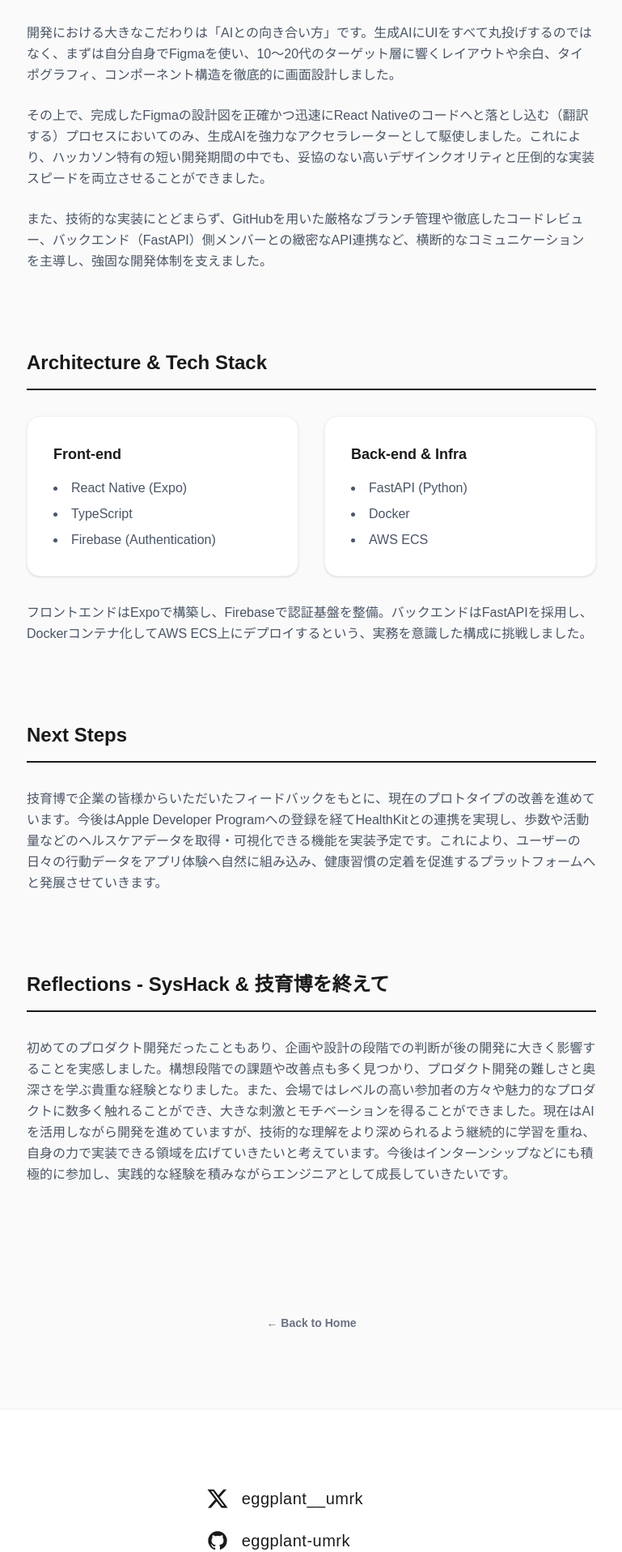
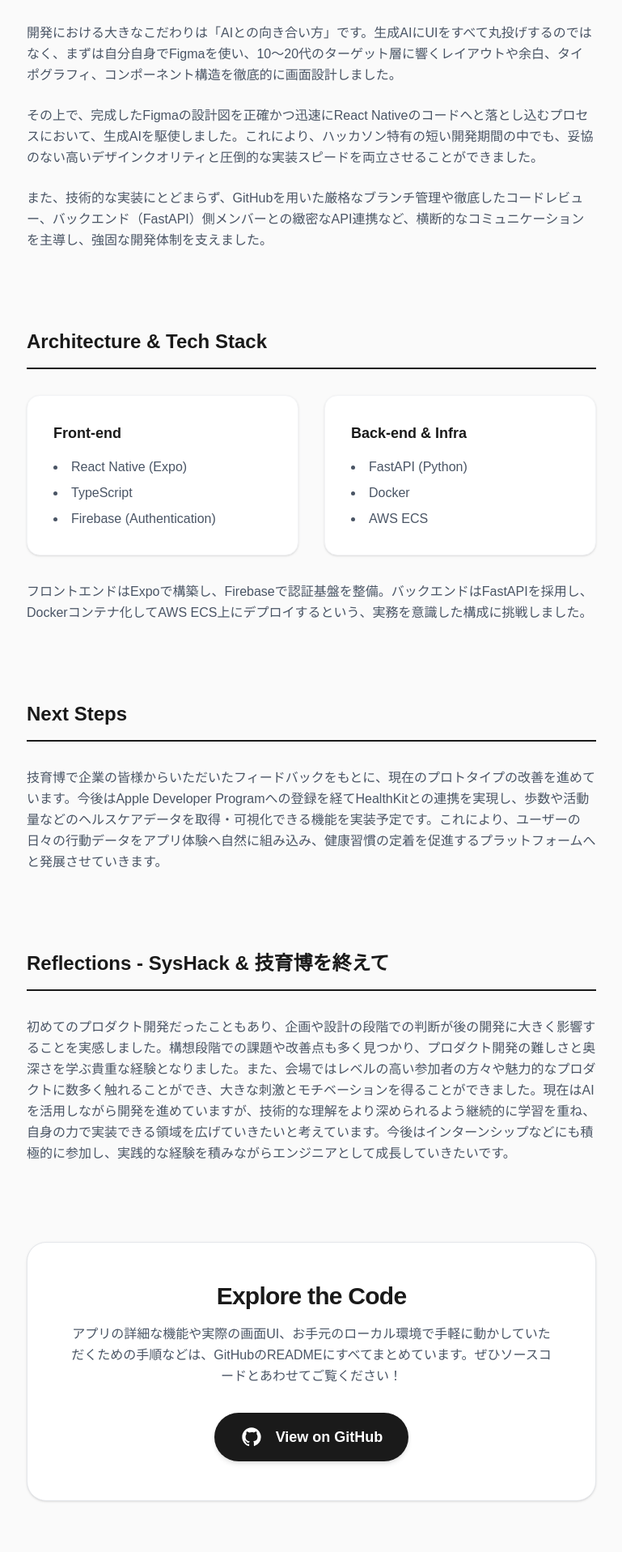
Before and after one commit to eggplant-umrk/portfolio, a Next.js app: page /muscloop in a window 1280 px wide. Shown: the part 1205-3122 px from the top of the page at 81% size, without its empty margins (255-1024 px from the left). Built offline with nearby package versions, Linux system fonts and the light colour scheme.

Commit message:
GitHubへのスーパーリンクを追加しました

```diff
--- a/app/muscloop/page.tsx
+++ b/app/muscloop/page.tsx
@@ -5,7 +5,7 @@ import { motion } from "framer-motion";
 import Image from "next/image";
 import { useRouter } from "next/navigation";
 
-// ＝＝＝ さらに自然で滑らかなアニメーションに進化したトグルボタン ＝＝＝
+// ＝＝＝ 自然で滑らかなクロスフェードアニメーションのトグルボタン ＝＝＝
 const ThemeToggle = () => {
   const [isDark, setIsDark] = useState(false);
 
@@ -28,14 +28,12 @@ const ThemeToggle = () => {
       className="fixed bottom-8 right-8 z-50 flex items-center justify-center w-12 h-12 rounded-full bg-white/60 backdrop-blur-md border border-gray-200/50 shadow-sm dark:bg-[#1A1A1A]/60 dark:border-gray-800/50 text-[#1A1A1A] dark:text-gray-200 transition-colors overflow-hidden"
       aria-label="Toggle Dark Mode"
     >
-      {/* コンテナ全体を回転させる */}
       <motion.div
         initial={false}
         animate={{ rotate: isDark ? 180 : 0 }}
         transition={{ duration: 0.5, ease: "easeInOut" }}
         className="relative flex items-center justify-center w-full h-full"
       >
-        {/* 太陽のアイコン（ダークモード時は縮んで消える） */}
         <motion.div
           initial={false}
           animate={{ opacity: isDark ? 0 : 1, scale: isDark ? 0.5 : 1, rotate: isDark ? -90 : 0 }}
@@ -49,7 +47,6 @@ const ThemeToggle = () => {
           </svg>
         </motion.div>
 
-        {/* 月のアイコン（ダークモード時は膨らんで現れる） */}
         <motion.div
           initial={false}
           animate={{ opacity: isDark ? 1 : 0, scale: isDark ? 1 : 0.5, rotate: isDark ? 0 : 90 }}
@@ -69,7 +66,6 @@ export default function MuscloopDetail() {
   const router = useRouter();
 
   return (
-    // 全体の背景色と文字色をダークモードに対応
     <main className="min-h-screen bg-[#FAFAFA] dark:bg-[#111111] text-[#1A1A1A] dark:text-[#FAFAFA] flex flex-col transition-colors duration-500">
 
       {/* ダークモードトグルボタン */}
@@ -132,13 +128,13 @@ export default function MuscloopDetail() {
           </h2>
           <div className="prose prose-lg text-gray-600 dark:text-gray-300 font-noto leading-relaxed space-y-6 transition-colors duration-500">
             <p>
-              5人のエンジニアチーム「CPY」にフロントエンドエンジニアとして参加し、ハッカソンという限られた期間の中でアジャイルに開発を進行しました。私はモバイルアプリ（Expo/React Native）側のUI/UXデザインから実装までを一貫して主導しました。
+              エンジニアチームcpyにフロントエンドエンジニアとして参加し、ハッカソンという限られた期間の中でアジャイルに開発を進行しました。私はモバイルアプリ（Expo/React Native）側のUI/UXデザインから実装までを一貫して主導しました。
             </p>
             <p>
               開発における大きなこだわりは「AIとの向き合い方」です。生成AIにUIをすべて丸投げするのではなく、まずは自分自身でFigmaを使い、10〜20代のターゲット層に響くレイアウトや余白、タイポグラフィ、コンポーネント構造を徹底的に画面設計しました。
             </p>
             <p>
-              その上で、完成したFigmaの設計図を正確かつ迅速にReact Nativeのコードへと落とし込む（翻訳する）プロセスにおいてのみ、生成AIを強力なアクセラレーターとして駆使しました。これにより、ハッカソン特有の短い開発期間の中でも、妥協のない高いデザインクオリティと圧倒的な実装スピードを両立させることができました。
+              その上で、完成したFigmaの設計図を正確かつ迅速にReact Nativeのコードへと落とし込むプロセスにおいて、生成AIを駆使しました。これにより、ハッカソン特有の短い開発期間の中でも、妥協のない高いデザインクオリティと圧倒的な実装スピードを両立させることができました。
             </p>
             <p>
               また、技術的な実装にとどまらず、GitHubを用いた厳格なブランチ管理や徹底したコードレビュー、バックエンド（FastAPI）側メンバーとの緻密なAPI連携など、横断的なコミュニケーションを主導し、強固な開発体制を支えました。
@@ -206,6 +202,34 @@ export default function MuscloopDetail() {
           </p>
         </motion.section>
 
+        {/* 5. GitHubへのスーパーリンク（追加部分） */}
+        <motion.section
+          initial={{ opacity: 0, y: 20 }}
+          whileInView={{ opacity: 1, y: 0 }}
+          viewport={{ once: true, margin: "-100px" }}
+        >
+          <div className="bg-white dark:bg-[#1A1A1A] border border-gray-200 dark:border-gray-800 rounded-3xl p-8 md:p-12 shadow-sm flex flex-col items-center text-center transition-colors duration-500">
+            <h2 className="text-2xl md:text-3xl font-black mb-4 text-[#1A1A1A] dark:text-white tracking-tight transition-colors duration-500">
+              Explore the Code
+            </h2>
+            <p className="text-gray-600 dark:text-gray-300 font-noto leading-relaxed mb-8 max-w-2xl transition-colors duration-500">
+              アプリの詳細な機能や実際の画面UI、お手元のローカル環境で手軽に動かしていただくための手順などは、GitHubのREADMEにすべてまとめています。ぜひソースコードとあわせてご覧ください！
+            </p>
+            <a
+              href="https://github.com/gamutegamute/muscle-hackathon"
+
+              target="_blank"
+              rel="noopener noreferrer"
+              className="group flex items-center gap-4 bg-[#1A1A1A] dark:bg-white text-white dark:text-[#1A1A1A] px-8 py-4 rounded-full font-bold text-lg hover:scale-105 transition-transform duration-300 shadow-md"
+            >
+              <svg viewBox="0 0 24 24" width="28" height="28" fill="currentColor" className="group-hover:rotate-12 transition-transform duration-300">
+                <path d="M12 2C6.477 2 2 6.484 2 12.017c0 4.425 2.865 8.18 6.839 9.504.5.092.682-.217.682-.483 0-.237-.008-.868-.013-1.703-2.782.605-3.369-1.343-3.369-1.343-.454-1.158-1.11-1.466-1.11-1.466-.908-.62.069-.608.069-.608 1.003.07 1.531 1.032 1.531 1.032.892 1.53 2.341 1.088 2.91.832.092-.647.35-1.088.636-1.338-2.22-.253-4.555-1.113-4.555-4.951 0-1.093.39-1.988 1.029-2.688-.103-.253-.446-1.272.098-2.65 0 0 .84-.27 2.75 1.026A9.564 9.564 0 0112 6.844c.85.004 1.705.115 2.504.337 1.909-1.296 2.747-1.027 2.747-1.027.546 1.379.202 2.398.1 2.651.64.7 1.028 1.595 1.028 2.688 0 3.848-2.339 4.695-4.566 4.943.359.309.678.92.678 1.855 0 1.338-.012 2.419-.012 2.747 0 .268.18.58.688.482A10.019 10.019 0 0022 12.017C22 6.484 17.522 2 12 2z"/>
+              </svg>
+              View on GitHub
+            </a>
+          </div>
+        </motion.section>
+
         {/* ＝＝＝ 下部の戻るリンク ＝＝＝ */}
         <motion.div
           initial={{ opacity: 0, y: 20 }}
```
